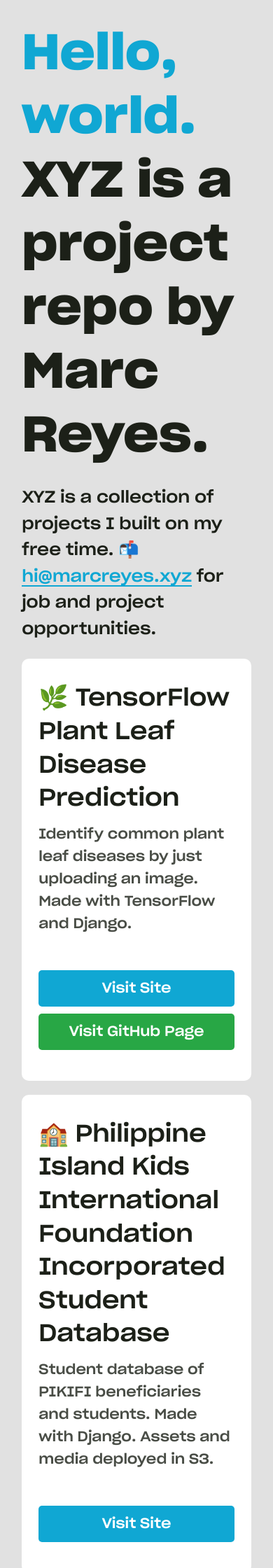
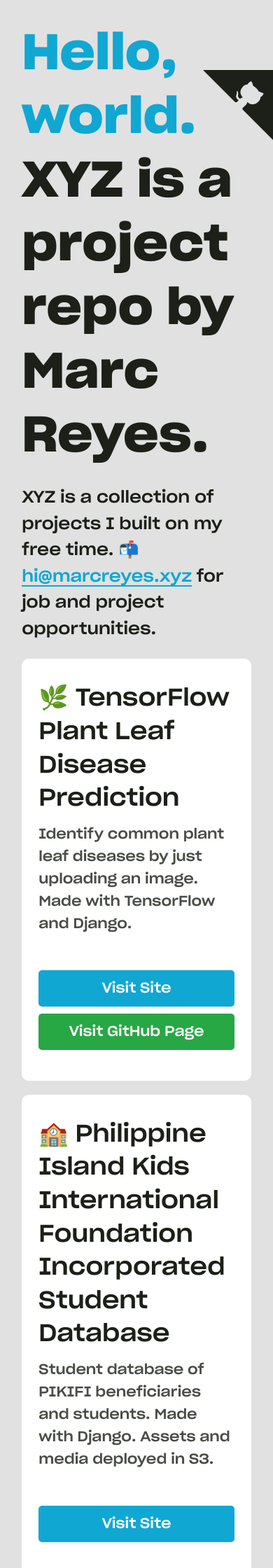
Before and after one commit to mabreyes/marcreyes.dev, a Jekyll site: the page built from index.md, in a window 390 px wide. Shown: the top 2240 px of the page at 70% size. Built offline with Jekyll 4.4.1, drawn with Linux system fonts in a browser that asks for light colours.

Commit message:
Add fork me on github ribbon

```diff
--- a/_config.yml
+++ b/_config.yml
@@ -1,5 +1,6 @@
 hero_text: <span class="color">Hello, world.</span><br>XYZ is a project repo by Marc Reyes.
 hero_description: XYZ is a collection of projects I built on my free time. 📬 <a href="mailto:hi@marcreyes.xyz?subject=What's new at marcreyes.xyz">hi@marcreyes.xyz</a> for job and project opportunities.
+github_repo_url: https://github.com/marcreyesph/marcreyes.xyz
 compress_html:
   clippings: all
   comments: [""]
--- /dev/null
+++ b/_includes/ribbon.html
@@ -0,0 +1,30 @@
+<a href="{{ site.github_repo_url }}" class="github-corner" aria-label="View source on GitHub"><svg width="80" height="80" viewBox="0 0 250 250" style="fill:#1c2018; color:#e1e1e1; position: absolute; top: 0; border: 0; right: 0;" aria-hidden="true"><path d="M0,0 L115,115 L130,115 L142,142 L250,250 L250,0 Z"></path><path d="M128.3,109.0 C113.8,99.7 119.0,89.6 119.0,89.6 C122.0,82.7 120.5,78.6 120.5,78.6 C119.2,72.0 123.4,76.3 123.4,76.3 C127.3,80.9 125.5,87.3 125.5,87.3 C122.9,97.6 130.6,101.9 134.4,103.2" fill="currentColor" style="transform-origin: 130px 106px;" class="octo-arm"></path><path d="M115.0,115.0 C114.9,115.1 118.7,116.5 119.8,115.4 L133.7,101.6 C136.9,99.2 139.9,98.4 142.2,98.6 C133.8,88.0 127.5,74.4 143.8,58.0 C148.5,53.4 154.0,51.2 159.7,51.0 C160.3,49.4 163.2,43.6 171.4,40.1 C171.4,40.1 176.1,42.5 178.8,56.2 C183.1,58.6 187.2,61.8 190.9,65.4 C194.5,69.0 197.7,73.2 200.1,77.6 C213.8,80.2 216.3,84.9 216.3,84.9 C212.7,93.1 206.9,96.0 205.4,96.6 C205.1,102.4 203.0,107.8 198.3,112.5 C181.9,128.9 168.3,122.5 157.7,114.1 C157.9,116.9 156.7,120.9 152.7,124.9 L141.0,136.5 C139.8,137.7 141.6,141.9 141.8,141.8 Z" fill="currentColor" class="octo-body"></path></svg></a>
+<style>
+    .github-corner:hover .octo-arm {
+        animation: octocat-wave 560ms ease-in-out
+    }
+
+    @keyframes octocat-wave {
+        0%,
+        100% {
+            transform: rotate(0)
+        }
+        20%,
+        60% {
+            transform: rotate(-25deg)
+        }
+        40%,
+        80% {
+            transform: rotate(10deg)
+        }
+    }
+
+    @media (max-width:500px) {
+        .github-corner:hover .octo-arm {
+            animation: none
+        }
+        .github-corner .octo-arm {
+            animation: octocat-wave 560ms ease-in-out
+        }
+    }
+</style>
--- a/_layouts/default.html
+++ b/_layouts/default.html
@@ -10,6 +10,7 @@
 </head>
 
 <body oncontextmenu="return false" onselectstart="return false">
+    {% include ribbon.html %}
     <article>
         {{ content }}
         {% include footer.html %}
```
